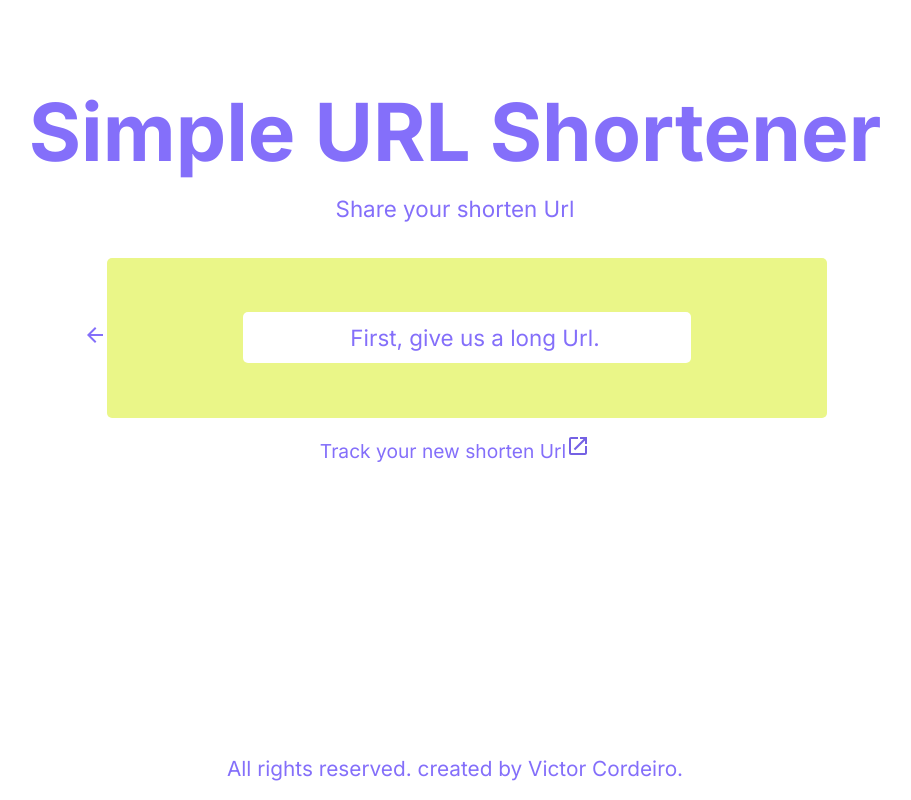
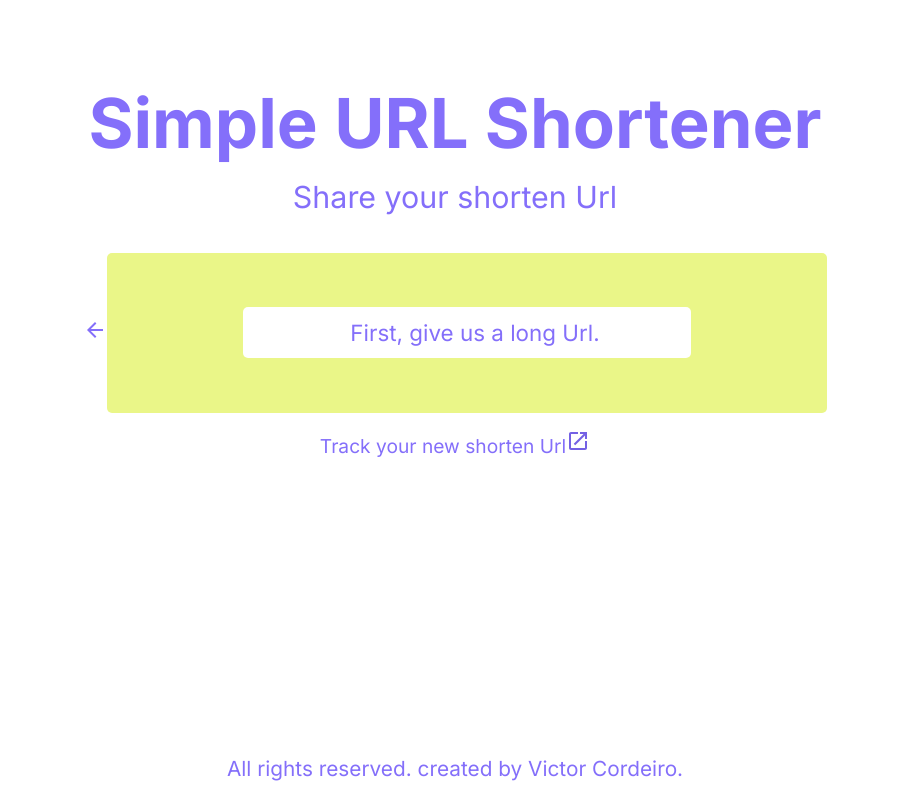
Before and after one commit to vitucordeiro/url-front, a React (Vite) app: page /share in a window 1280 px wide. Shown: the whole page, without its empty margins (185-1096 px from the left). Built offline with nearby package versions, Linux system fonts and the light colour scheme.

Commit message:
refactor: transition-duration changes

```diff
--- a/src/Components/Header.css
+++ b/src/Components/Header.css
@@ -1,10 +1,10 @@
 .header-h1 {
   color: #846FFA;
   font-weight: 900;
-  font-size: 5rem;
+  font-size: 4.3rem;
   margin: 0;
   margin-top: 2rem;
-  transition-duration: 500ms;
+  transition-duration: 300ms;
   cursor: default;
 
 }
@@ -12,15 +12,15 @@
 .header-h1:hover {
   cursor: default;
   color: #4e37d3;
-  font-size: 5.2rem;
-  transition-duration: 500ms;
+  font-size: 4.7rem;
+  transition-duration: 300ms;
 
 
 }
 
 .header-description {
   cursor: default;
-  font-size: 1.4rem;
+  font-size: 1.9rem;
   font-weight: 40;
   color: #846FFA;
   transition: 500ms;
@@ -28,7 +28,7 @@
 
 .header-description:hover {
   cursor: default;
-  font-size: 1.45rem;
+  font-size: 2.1rem;
   color: #4326e7;
   transition-duration: 500ms;
 }
```
